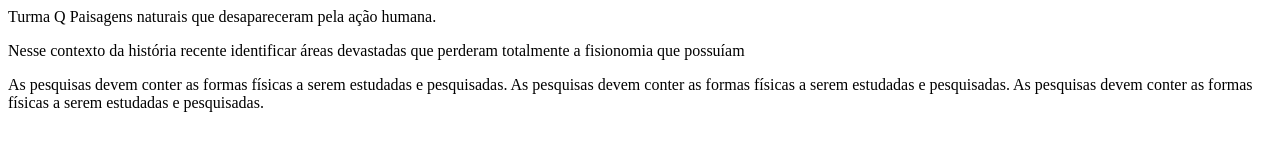
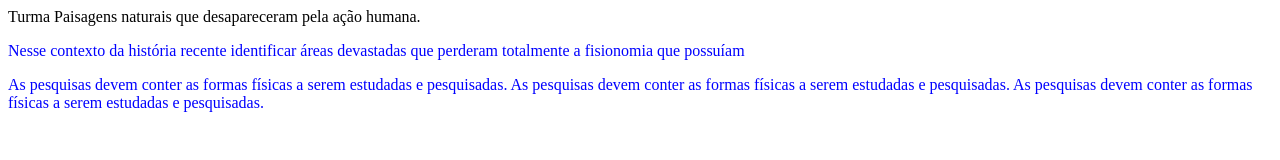
Before and after one commit to evandropeluso/ge-pensamentoc-turma-q, a plain HTML site: page index.html in a window 1280 px wide. Drawn offline with Linux system fonts and the light colour scheme.

Commit message:
link com css

```diff
--- a/index.html
+++ b/index.html
@@ -2,7 +2,7 @@
 <html lang="pt-br">
 <head>
     <meta charset="UTF-8">
-   Turma Q
+   Turma <link rel="stylesheet" href="style.css">
 </head>
 <body>
     Paisagens naturais que desapareceram pela ação humana.
```
